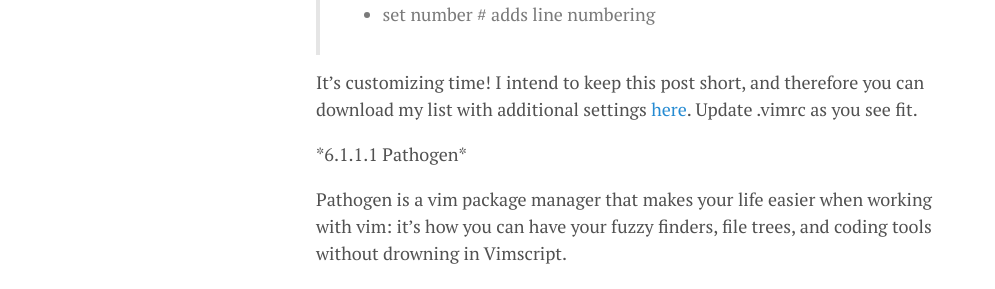
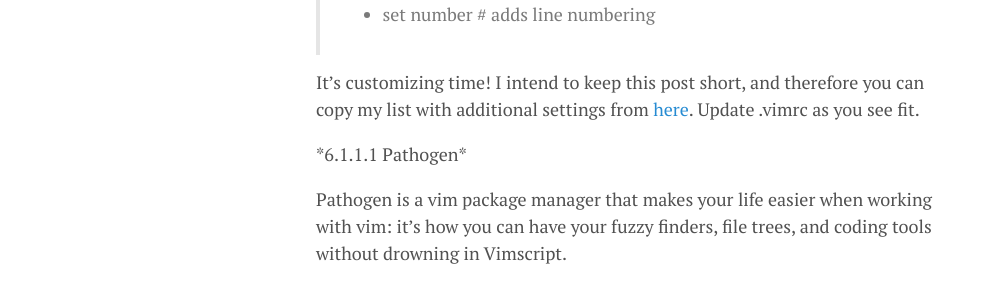
Before and after one commit to lgeurts/lgeurts.github.io, a Jekyll site: the page built from _posts/2017-07-11-bunsenlabs-linux-setup-notes-for dell-inspiron-6000.md, in a window 1280 px wide and 1400 px high, scrolled down 6180 px. Shown: the part 190-479 px from the top of the window, without its empty margins (0-995 px from the left). Built offline with Jekyll 4.4.1, drawn with Linux system fonts in a browser that asks for light colours; nearby versions of some CDN libraries; comment, search, counter and statistics services are not loaded; some of the changed text lies outside the part shown.

Commit message:
Update 2017-07-11-bunsenlabs-linux-setup-notes-for dell-inspiron-6000.md

```diff
--- a/_posts/2017-07-11-bunsenlabs-linux-setup-notes-for dell-inspiron-6000.md
+++ b/_posts/2017-07-11-bunsenlabs-linux-setup-notes-for dell-inspiron-6000.md
@@ -195,7 +195,7 @@
 > * set colorcolumn=90 # prevents going to far to the right
 > * set number # adds line numbering
 
-It's customizing time! I intend to keep this post short, and therefore you can download my list with additional settings [here](/assets/vim-custom-settings.txt). Update .vimrc as you see fit.
+It's customizing time! I intend to keep this post short, and therefore you can copy my list with additional settings from [here](/assets/vim-custom-settings.txt). Update .vimrc as you see fit.
 
  \*6.1.1.1 Pathogen\*
 
```
Also changed, not shown: other parts of _posts/2017-07-11-bunsenlabs-linux-setup-notes-for dell-inspiron-6000.md (+1 -1 lines).
